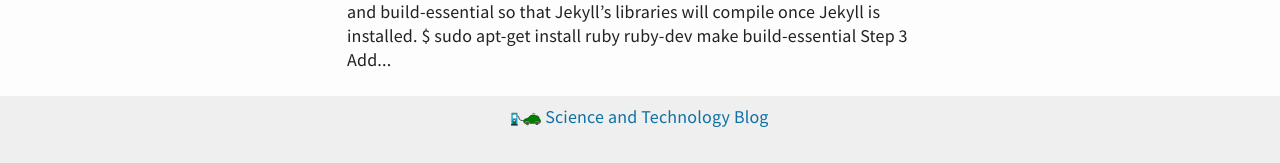
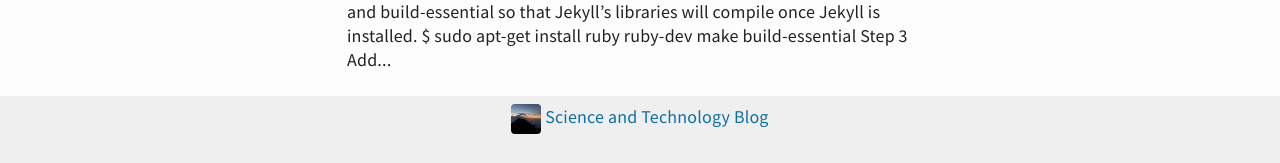
Before and after one commit to bmontanes/guardianes-del-clima.githup.io, a Jekyll site: the page built from index.html, in a window 1280 px wide. Shown: the part 1247-1410 px from the top of the page. Built offline with Jekyll 4.4.1, drawn with Linux system fonts in a browser that asks for light colours; formulas are drawn with MathJax 3; the list of posts is cut into pages by our own code.

Commit message:
Update footer.html

```diff
--- a/_includes/footer.html
+++ b/_includes/footer.html
@@ -1,5 +1,5 @@
 <footer><span>
-  <p><img src="{{"img/logo.svg" | prepend: site.baseurl}}"
+  <p><img src="{{"img/avila.jpg" | prepend: site.baseurl}}"
     style="vertical-align:middle" width="30" height="30">
   {{ site.title }}<p>
 </span></footer>
```
